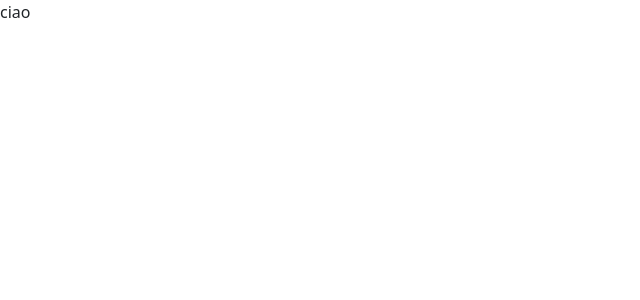
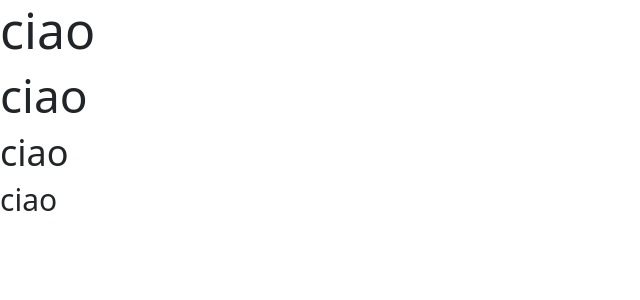
Before and after one commit to MirkoAlba/frizzify, a Next.js app in the folder frontend/: page / in a window 1280 px wide. Shown: the top 300 px of the page, without its empty margins (0-640 px from the left). Built offline with nearby package versions, Linux system fonts and the light colour scheme.

Commit message:
init utils

```diff
--- a/frontend/pages/index.js
+++ b/frontend/pages/index.js
@@ -1,3 +1,10 @@
 export default function Home() {
-  return <div>ciao</div>;
+  return (
+    <div>
+      <h1>ciao</h1>
+      <h2>ciao</h2>
+      <h3>ciao</h3>
+      <h4>ciao</h4>
+    </div>
+  );
 }
--- /dev/null
+++ b/frontend/sass/_functions.scss
@@ -0,0 +1,10 @@
+@use "sass:math";
+$html-font-size: 16px;
+
+@function stripUnit($value) {
+  @return math.div($value, $value * 0 + 1);
+}
+
+@function rem($pxValue) {
+  @return math.div(stripUnit($pxValue), stripUnit($html-font-size)) + rem;
+}
--- a/frontend/sass/_typography.scss
+++ b/frontend/sass/_typography.scss
@@ -0,0 +1,49 @@
+h1,
+.h1 {
+  font-size: rem(40px);
+  @include media-breakpoint-up(md) {
+    font-size: rem(50px);
+  }
+}
+
+h2,
+.h2 {
+  font-size: rem(36px);
+  @include media-breakpoint-up(md) {
+    font-size: rem(46px);
+  }
+}
+
+h3,
+.h3 {
+  font-size: rem(30px);
+  @include media-breakpoint-up(md) {
+    font-size: rem(36px);
+  }
+}
+
+h4,
+.h4 {
+  font-size: rem(26px);
+  @include media-breakpoint-up(md) {
+    font-size: rem(30px);
+  }
+}
+
+h5,
+.h5 {
+  font-size: rem(20px);
+  @include media-breakpoint-up(md) {
+    font-size: rem(26px);
+  }
+}
+
+h6,
+.h6 {
+  font-size: rem(20px);
+}
+
+p,
+.p {
+  font-size: rem(16px);
+}
--- a/frontend/sass/index.scss
+++ b/frontend/sass/index.scss
@@ -1,4 +1,4 @@
+@import "../node_modules/bootstrap/scss/bootstrap"; //imported all bootstrap scss
 @import "./variables.scss"; //override bootstrap variables
-@import "../node_modules/bootstrap/scss/bootstrap"; //imported all bootstrap scss
-
+@import "./functions";
 @import "typography";
```
Also changed, not shown: frontend/hooks/use-viewport-dimensions.js (added, +38 -0 lines), frontend/utils/index.js (added, +7 -0 lines).
